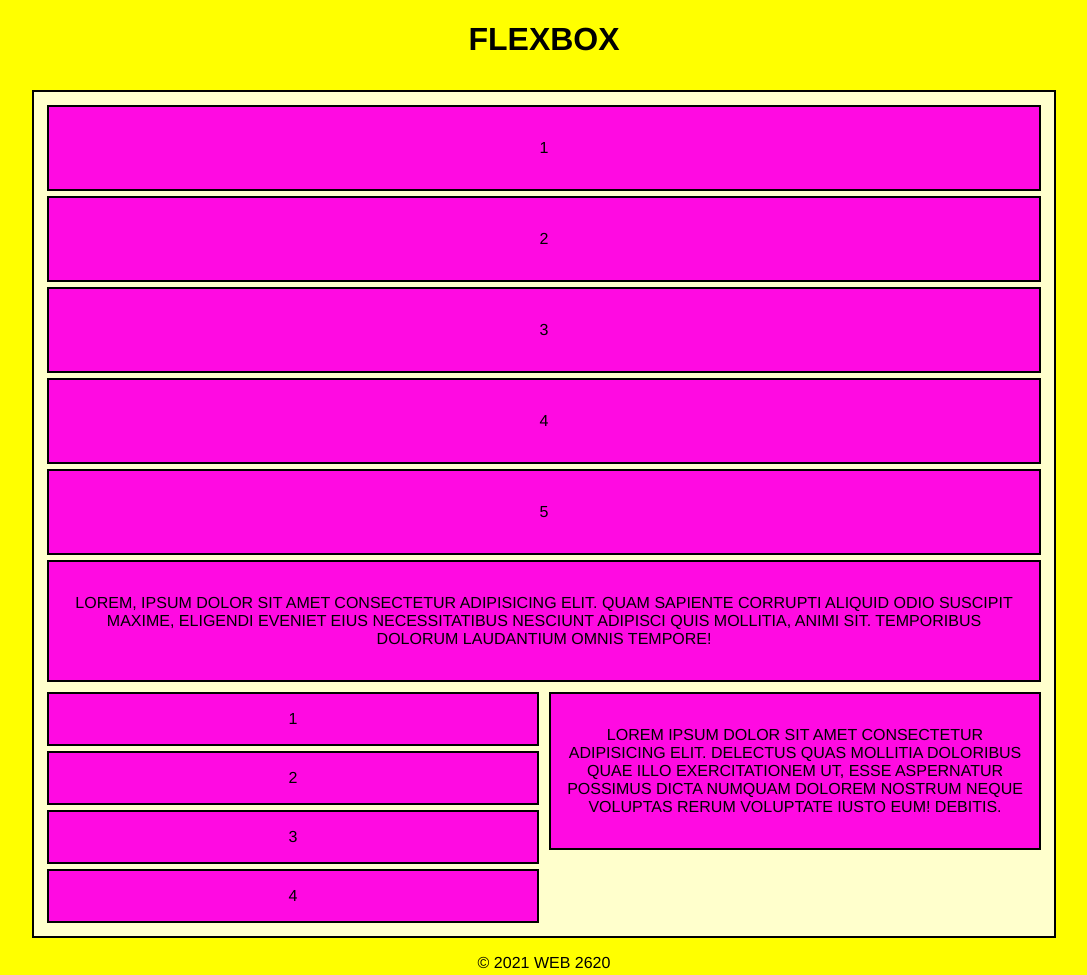
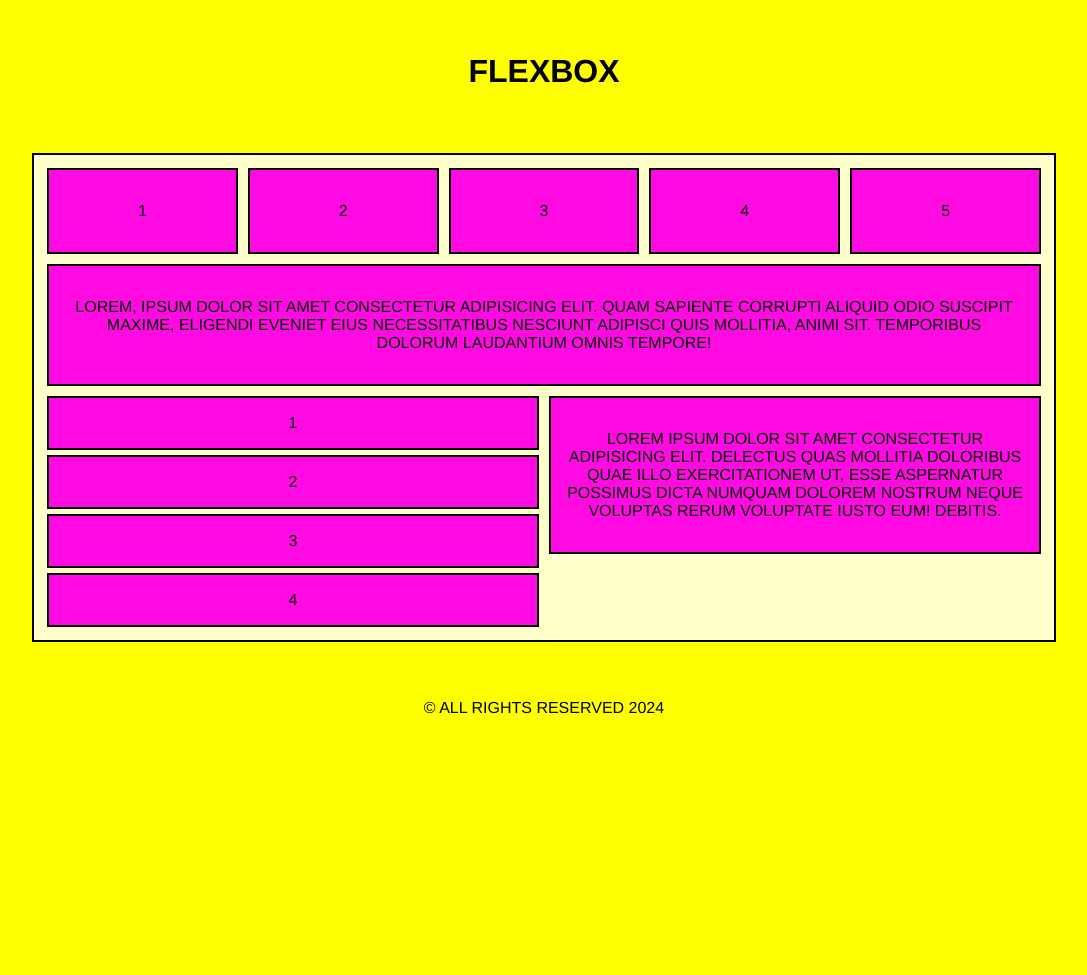
Before and after one commit to WSU-SoC-WEB2620-CU/web2620-assignment-2-vhivestate, a website built with Vite: page src/index.html in a window 1280 px wide. Shown: the whole page, without its empty margins (96-1183 px from the left). After the commit the page ends 800 px from the top, so only its background shows below. Built offline with nearby package versions, Linux system fonts and the light colour scheme.

Commit message:
media queries

```diff
--- a/src/index.html
+++ b/src/index.html
@@ -54,7 +54,7 @@
     </main>
   </div>
   <footer>
-    <p>&copy; 2021 WEB 2620</p>
+    <p>&copy; All Rights Reserved 2024</p>
   </footer>
 
 <script type="module" src="./javascripts/main.js"></script>
--- a/src/stylesheets/main.scss
+++ b/src/stylesheets/main.scss
@@ -5,6 +5,11 @@
 *,
 ::before,
 ::after {
+    box-sizing: inherit;
+}
+
+
+*{
     box-sizing: inherit;
 }
 
@@ -17,6 +22,14 @@ body {
     text-transform: uppercase;
 }
 
+header {
+    line-height: 100px;
+}
+
+footer {
+    line-height: 100px;
+}
+
 .container {
     display: flex;
     padding: .5rem;
@@ -24,7 +37,6 @@ body {
     border: 2px solid black;
     flex-flow: column nowrap;
     background-color: rgba(255, 255, 255, 0.8);
-
 }
 
 div {
@@ -69,6 +81,7 @@ div {
     justify-content: space-around;
     align-items: stretch;
 }
+
 .bottom > .left > .item-left {
     border: 2px solid rgb(0, 0, 0);
     margin: 5px;
@@ -81,3 +94,20 @@ div {
     background-color: rgb(255, 10, 226);
     padding: 1rem;
 }
+
+
+/* for screens wider than 800px */
+@media (min-width: 801px) {
+    .top .site-top {
+        display: flex;
+        flex-wrap: wrap;
+        justify-content: space-between;
+    }
+}
+
+/* Stack items on smartphones (<= 500px) */
+@media (max-width: 500px) {
+    .top .site-top {
+        flex-wrap: wrap; /* multiple lines on smartphones */
+    }
+}
```
